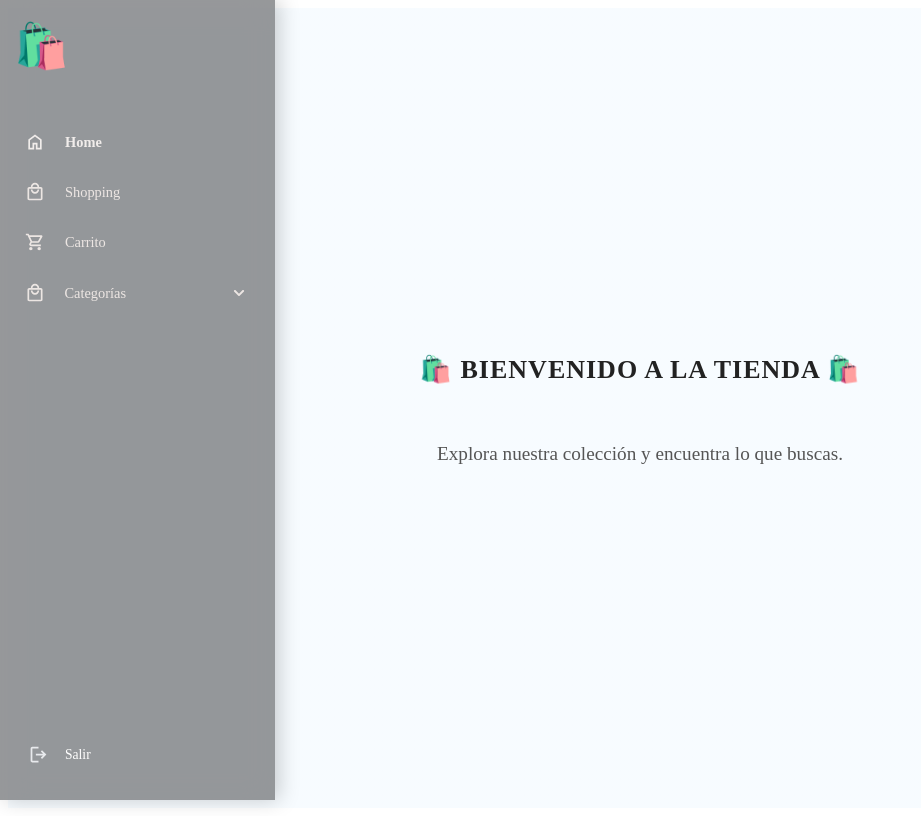
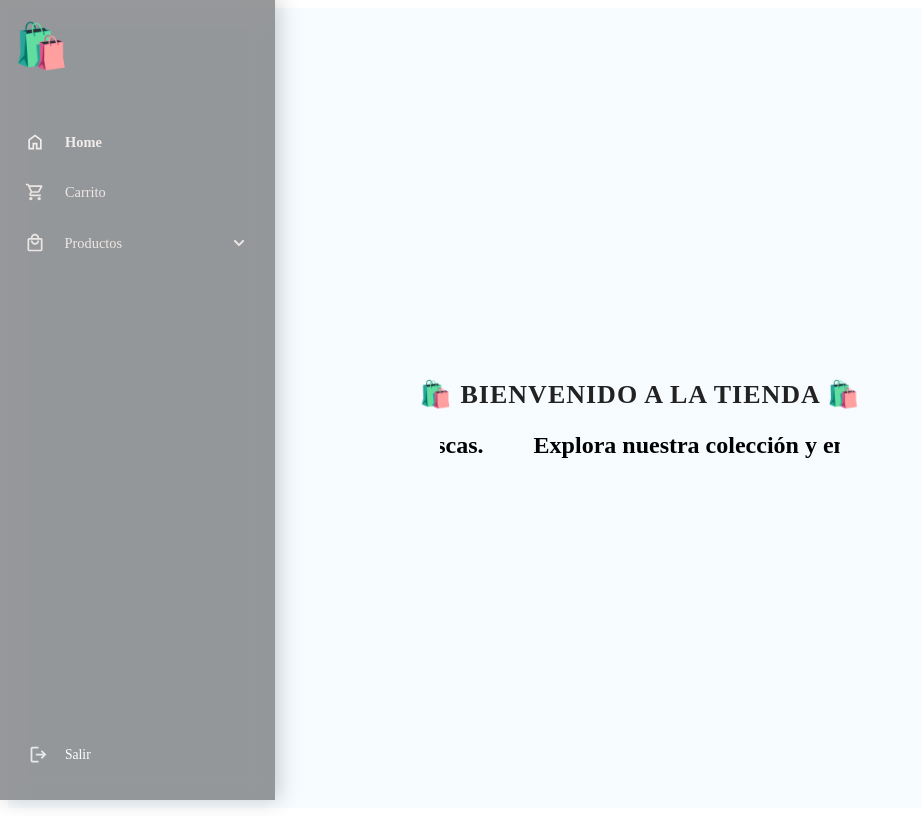
Before and after one commit to greverom/my-store, a React (Vite) app: page /home in a window 1280 px wide. Shown: the whole page, without its empty margins (0-921 px from the left). Built offline with nearby package versions, Linux system fonts and the light colour scheme.

Commit message:
agregada animacion home

```diff
--- a/package.json
+++ b/package.json
@@ -11,6 +11,7 @@
   },
   "dependencies": {
     "axios": "^1.8.1",
+    "gsap": "^3.12.7",
     "react": "^19.0.0",
     "react-dom": "^19.0.0",
     "react-icons": "^5.5.0",
--- a/src/components/product/categoryList.tsx
+++ b/src/components/product/categoryList.tsx
@@ -9,18 +9,25 @@ import { ProductListContainer, ProductCardContainer, ProductImageWrapper,
          ProductImage, ProductTitle, ProductPrice, ProductInfo, CartIconWrapper
         } from "../../styles/product.style";
 import { useAddToCart } from "../../hooks/Cart/useCart";
+import useProducts from "../../hooks/Product/useProducts";
 
 const Categories = () => {
   const { isModalOpen, selectedProduct, handleOpenModal, handleCloseModal } = useProductModal();
   const [ searchParams] = useSearchParams();
   const   categoryName = searchParams.get("name");
-  const { products, loading, error } = useProductsByCategory(categoryName || "");
+  const allProducts = useProducts();
+
+  const categoryProducts = useProductsByCategory(categoryName || "");
+  const products = categoryName ? categoryProducts.products : allProducts.products;
+  const loading = categoryName ? categoryProducts.loading : allProducts.loading;
+  const error = categoryName ? categoryProducts.error : allProducts.error;
+
   const { handleAddToCart } = useAddToCart();
 
   return (
     <>
       <Container>
-        <Title>{categoryName ? categoryName.toUpperCase() : "Todas las Categorías"}</Title>
+        <Title>{categoryName ? categoryName.toUpperCase() : ""}</Title>
         {loading && <Loading />}
         {!loading && !error && (
           <ProductListContainer>
--- a/src/components/ui/sidebar/sidebar.tsx
+++ b/src/components/ui/sidebar/sidebar.tsx
@@ -53,13 +53,16 @@ export const Sidebar = () => {
 
                           <Submenu $isOpen={isOpen}>
                             {link.subMenu.map((subLink, subIndex) => {
+
+                              const isInCategoriesPage = pathname.startsWith("/categories");
+                              const isAllCategoriesActive = isInCategoriesPage && !categoryName;
                               const isSubmenuActive = categoryName === subLink.path.split("=")[1];
 
                               return (
                                 <li key={subIndex}>
                                   <NavLink
                                     to={subLink.path}
-                                    className={isSubmenuActive ? "nav-active" : ""}
+                                    className={isSubmenuActive || isAllCategoriesActive ? "nav-active" : ""}
                                     onClick={() => { closeSubMenu(); handleLinkClick() } }
                                   >
                                     {subLink.title}
--- a/src/components/ui/sidebar/sidebarLinks.ts
+++ b/src/components/ui/sidebar/sidebarLinks.ts
@@ -15,21 +15,26 @@ export interface SidebarLink {
       path: "/home",
       icon: HomeIcon,
     },
-    {
-      title: "Shopping",
-      path: "/shopping",
-      icon: ShoppingIcon,
-    },
+    // {
+    //   title: "Shopping",
+    //   path: "/shopping",
+    //   icon: ShoppingIcon,
+    // },
     {
       title: "Carrito",
       path: "/cart",
       icon: CartIcon,
     },
     {
-      title: "Categorías",
+      title: "Productos",
       path: "/categories",
       icon: ShoppingIcon,
       subMenu: [
+        {
+          title: "todo",
+          path: "/categories",
+          icon: ShoppingIcon,
+        },
         {
           title: "Electronics",
           path: "/categories?name=electronics",
--- /dev/null
+++ b/src/hooks/animation/useGsapTitle.ts
@@ -0,0 +1,25 @@
+import { useEffect } from "react";
+import gsap from "gsap";
+
+export const useGsapTitle = (
+  titleRef: React.RefObject<HTMLHeadingElement | null>,
+  subtitleRef: React.RefObject<HTMLDivElement | null>
+) => {
+  useEffect(() => {
+    if (!titleRef.current || !subtitleRef.current) return;
+
+    gsap.fromTo(
+      titleRef.current,
+      { y: -50, opacity: 0 },
+      { y: 0, opacity: 1, duration: 1, ease: "bounce.out" }
+    );
+
+
+    gsap.to(subtitleRef.current, {
+      x: "-181%",
+      duration: 8,
+      ease: "linear",
+      repeat: -1,
+    });
+  }, [titleRef, subtitleRef]);
+};
--- a/src/pages/categories.tsx
+++ b/src/pages/categories.tsx
@@ -2,7 +2,7 @@ import CartIcon from "../components/cart/cartIcon";
 import Categories from "../components/product/categoryList";
 import { useCart } from "../hooks/Cart/useCart";
 import { CartHeader } from "../styles/cart.style";
-import { Container, Title } from "../styles/shopping.style";
+import { Container } from "../styles/shopping.style";
 
 const CategoriesPage = () => {
   const {cart} = useCart();
@@ -10,7 +10,6 @@ const CategoriesPage = () => {
   return (
     <Container>
      <CartHeader>
-        <Title>Nuestros Productos</Title>
         {cart.length > 0 && <CartIcon/>}
       </CartHeader>
       <Categories />
--- a/src/pages/home.tsx
+++ b/src/pages/home.tsx
@@ -1,12 +1,26 @@
-import { HomeContainer, Subtitle } from "../styles/home.style";
+import { useRef } from "react";
+import { HomeContainer, SubtitleContainer } from "../styles/home.style";
 import { Title } from "../styles/shopping.style";
+import { useGsapTitle } from "../hooks/animation/useGsapTitle";
 
 const Home = () => {
+  const titleRef = useRef<HTMLHeadingElement | null>(null);
+  const subtitleRef = useRef<HTMLDivElement | null>(null);
+
+  useGsapTitle(titleRef, subtitleRef);
+
+  const subtitleText = "Explora nuestra colección y encuentra lo que buscas.";
+
   return (
     <HomeContainer>
-    <Title>🛍️ Bienvenido a la Tienda 🛍️</Title>
-    <Subtitle>Explora nuestra colección y encuentra lo que buscas.</Subtitle>
-  </HomeContainer>
+      <Title ref={titleRef}>🛍️ Bienvenido a la Tienda 🛍️</Title>
+      <SubtitleContainer>
+        <div ref={subtitleRef} className="scroll-text">
+           <span>{subtitleText}</span>
+           <span>{subtitleText}</span>
+        </div>
+      </SubtitleContainer>
+    </HomeContainer>
   );
 };
 
--- a/src/styles/Sidebar/sidebar.style.ts
+++ b/src/styles/Sidebar/sidebar.style.ts
@@ -17,15 +17,14 @@ export const theme = {
 
 export const SidebarContainer = styled.div<{ $isOpen: boolean; $isDesktopExpanded: boolean }>`
   position: fixed;
-  left: ${({ $isOpen }) => ($isOpen ? "0" : "-280px")};
+  left: ${({ $isOpen }) => ($isOpen ? "0" : "-480px")};
   top: 0;
   bottom: 0;
   width: 275px;
   background-color: ${theme.sidebarBg};
   box-shadow: ${theme.sidebarShadow};
   backdrop-filter: blur(15px);
-  transition: width 0.5s cubic-bezier(0.4, 0, 0.2, 1),
-            left 0.3s cubic-bezier(0.4, 0, 0.2, 1);
+  transition: all 0.6s;
   z-index: 9;
 
   @media (min-width: 768px) {
@@ -38,7 +37,7 @@ export const SidebarContainer = styled.div<{ $isOpen: boolean; $isDesktopExpande
   }
 
   @media (max-width: 768px) {
-    left: ${({ $isOpen }) => ($isOpen ? "0" : "-280px")};
+    left: ${({ $isOpen }) => ($isOpen ? "0" : "-500px")};
 
     &:hover {
       width: ${({ $isOpen }) => ($isOpen ? "275px" : "0")};
--- a/src/styles/home.style.ts
+++ b/src/styles/home.style.ts
@@ -6,7 +6,7 @@ export const HomeContainer = styled.div`
   flex-direction: column;
   align-items: center;
   justify-content: center;
-  height: 100vh; /* Ocupa toda la pantalla */
+  height: 100vh;
   text-align: center;
 `;
 
@@ -15,8 +15,17 @@ export const Title = styled.h1`
   color: #007bff;
 `;
 
-export const Subtitle = styled.p`
-  font-size: 1.2rem;
-  color: #555;
-  margin-top: 10px;
+export const SubtitleContainer = styled.div`
+  position: relative;
+  width: 100%;
+  max-width: 400px;
+  overflow: hidden;
+  font-size: 1.5rem;
+  font-weight: bold;
+
+  .scroll-text {
+    display: flex;
+    white-space: nowrap;
+    gap: 50px;
+  }
 `;
--- a/src/styles/product.style.ts
+++ b/src/styles/product.style.ts
@@ -5,6 +5,7 @@ export const ProductListContainer = styled.div`
   grid-template-columns: repeat(auto-fit, minmax(200px, 1fr));
   gap: 30px;
   padding: 20px auto;
+  margin-top: 3rem;
 `;
 
 export const ProductCardContainer = styled.div`
--- a/src/styles/shopping.style.ts
+++ b/src/styles/shopping.style.ts
@@ -10,7 +10,6 @@ import { styled } from "styled-components";
 export const Title = styled.h2`
   font-size: 26px;
   font-weight: bold;
-  margin-bottom: 3rem;
   color: #222;
   text-transform: uppercase;
   letter-spacing: 1px;
--- a/vite.config.ts
+++ b/vite.config.ts
@@ -4,4 +4,7 @@ import react from '@vitejs/plugin-react-swc'
 // https://vite.dev/config/
 export default defineConfig({
   plugins: [react()],
+  server: {
+    open: true,
+  },
 })
```
Also changed, not shown: 2 other files (tests, documents, lock files or other folders).
